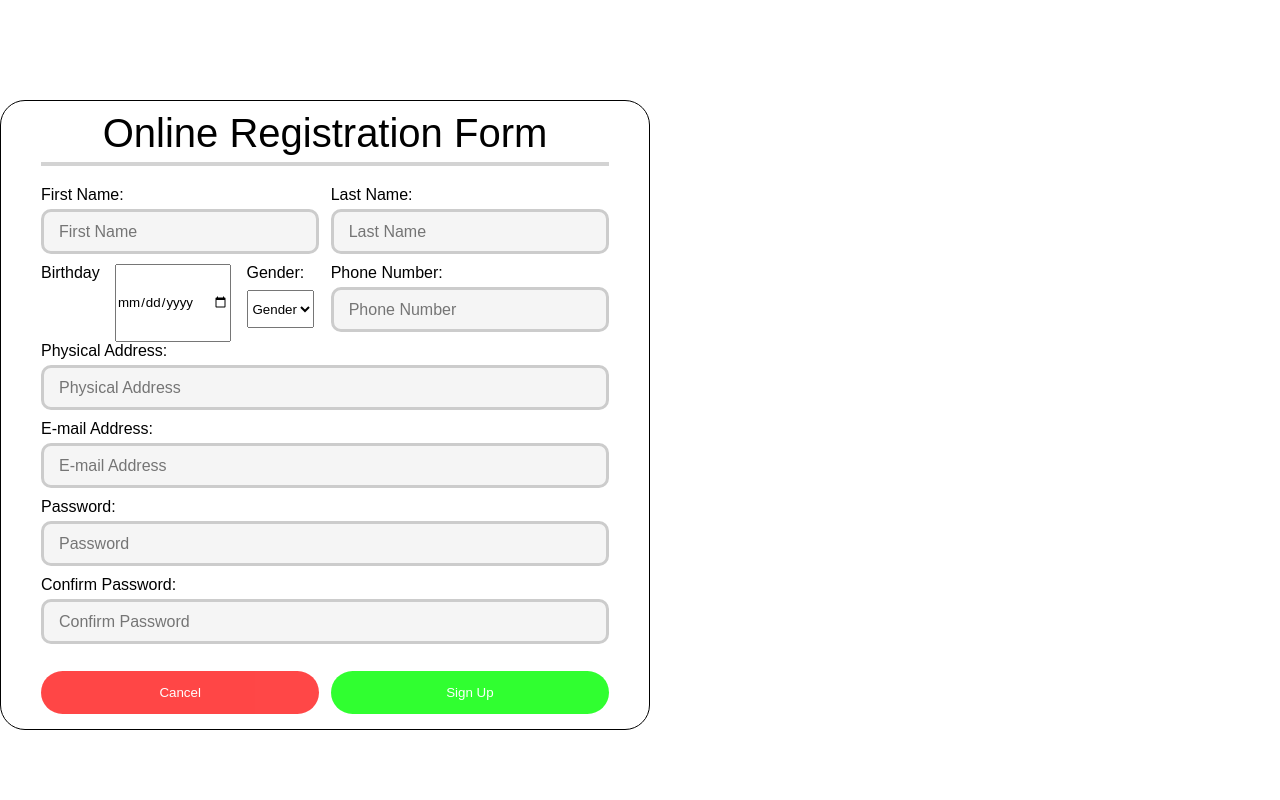
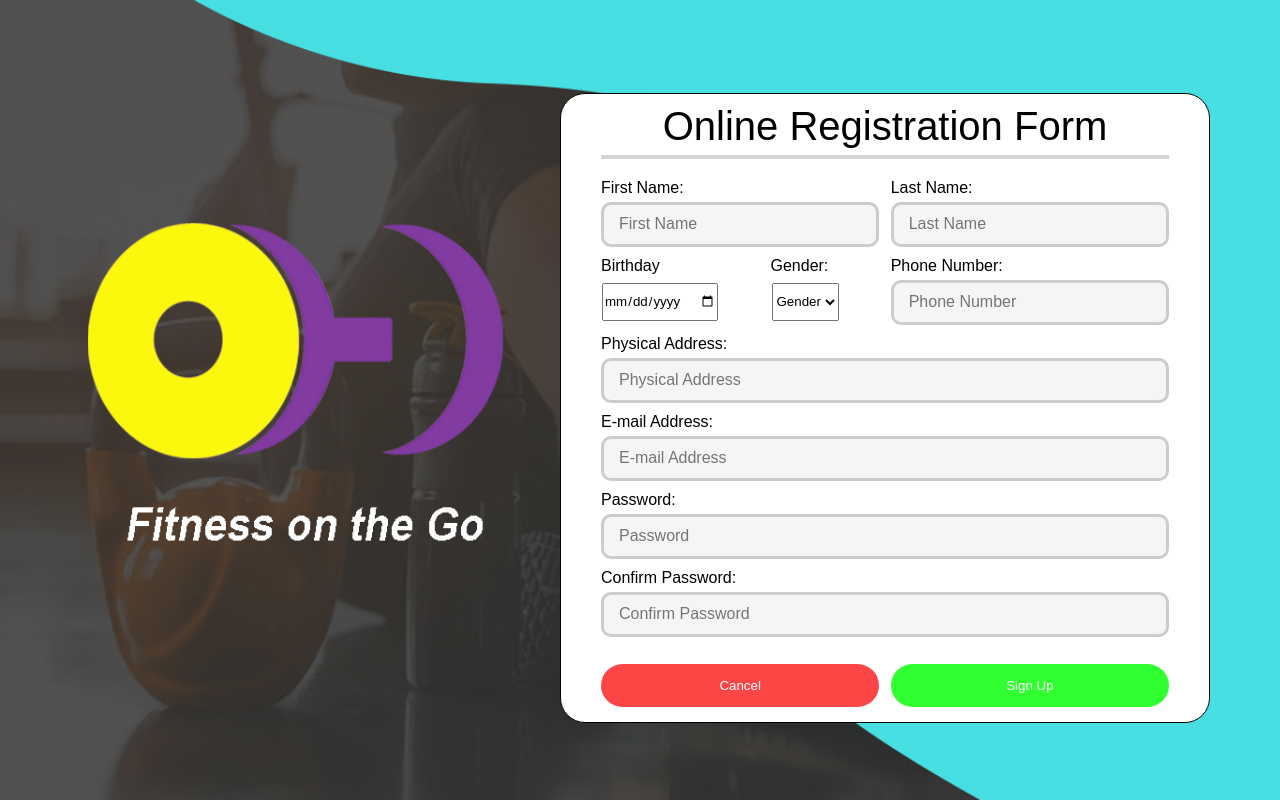
Before and after one commit to Gardoo/project-advance-web, a PHP site: page /project-advance-web/registration.php in a window 1280 px wide. Run offline with PHP 8.4, Linux system fonts and the light colour scheme.

Commit message:
orf-update

```diff
--- a/css/orf.css
+++ b/css/orf.css
@@ -8,24 +8,20 @@ a{
 		box-sizing: border-box;
 		font-family: sans-serif;
 }
-
-}
 body{
-		background-image:url('img/regbg.jpg');
+		background-image:url("../img/regbg.jpg");
 		display: flex;
 		height: 100vh;
 		justify-content: center;
 		align-items: center;
 		padding: 10px;
 		color: black;
-
 		background-size: 100% 100%;
 		background-repeat: no-repeat;
 }
 .position{
 	position: absolute;
-	left: 0px;
-
+	left: 560px;
 }
 .mform{
 		max-width: 650px;
@@ -33,10 +29,7 @@ body{
 		padding: 10px 40px;
 		border-radius: 25px;
 		border: 1px solid;
-		margin-top: 100px;
-
-
-
+		margin-top: 15px;
 }
 .mform .title{
 		font-size: 40px;
@@ -55,7 +48,6 @@ body{
 		background: lightgray;
 }
 .mform form .user-info{
-
 		display: flex;
 		flex-wrap: wrap;
 		justify-content: space-between;
--- a/registration.php
+++ b/registration.php
@@ -32,14 +32,12 @@
 			</div>
 
 
-
+		<div class="birthday">
 				<label for="birthday">Birthday</label>
+		<div class="birthday">
 				<input type="date" id="birthday" name="birthday" name="birthday" required="">
-
-
-
-
-
+		</div>
+		</div>
 
 
 			<div class="gender">
```
